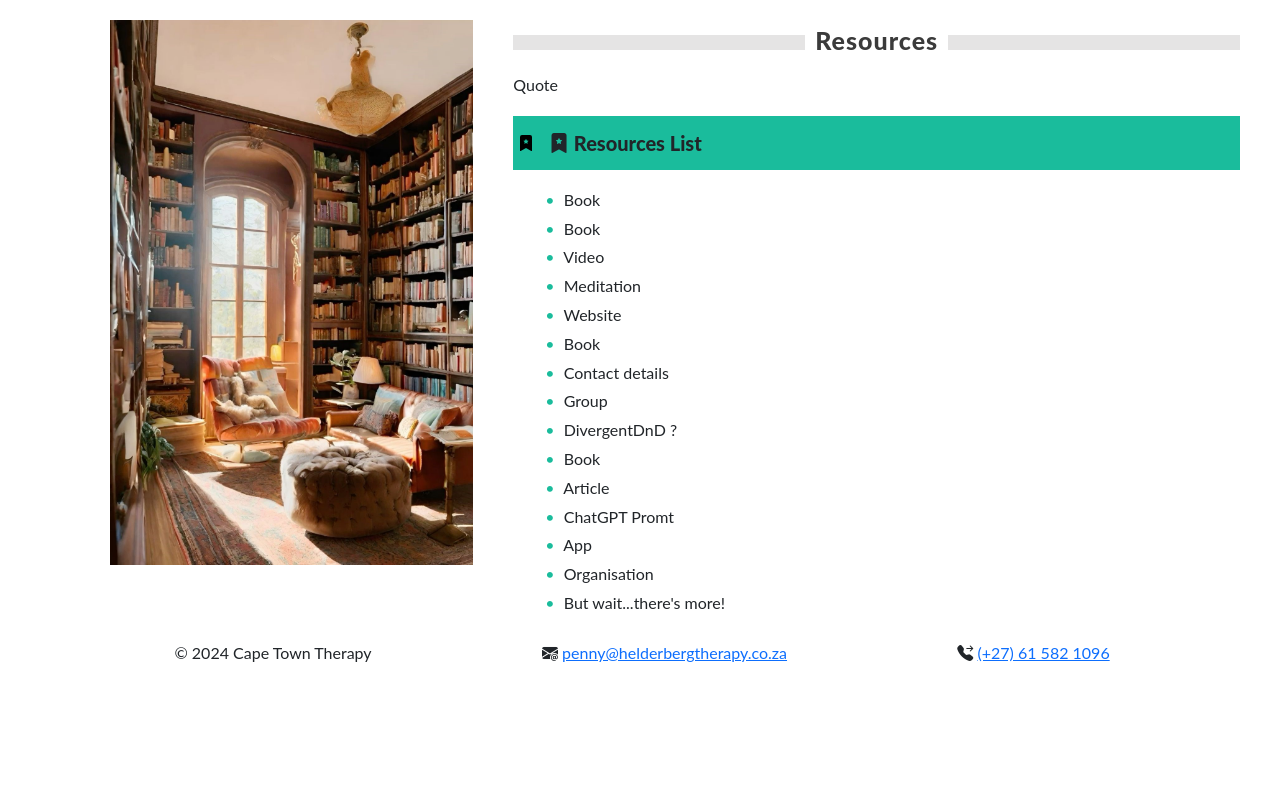
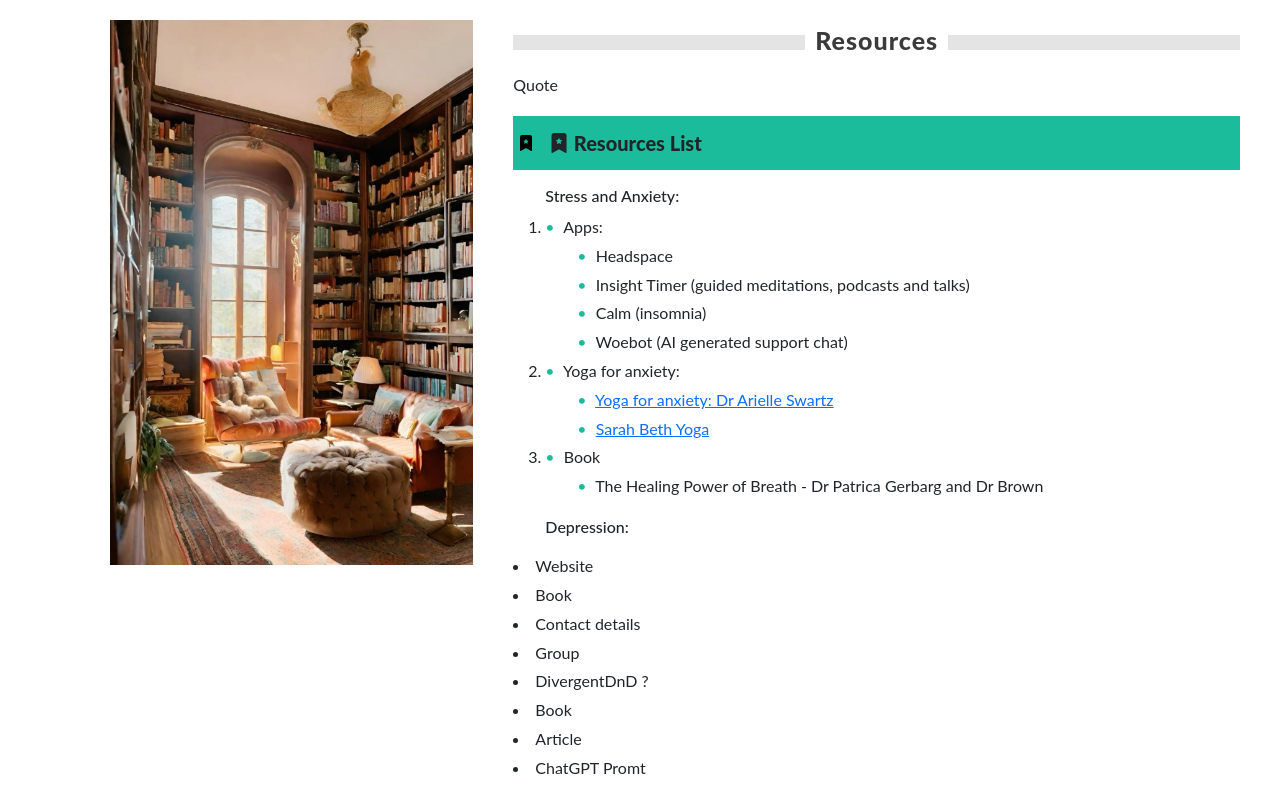
Before and after one commit to JDGresse/1_Deployed, a Django app: page /resources/ in a window 1280 px wide. Shown: the part 106-894 px from the top of the page. Before the commit the page ends 768 px from the top, so only its background shows below. Run offline with Django 5.2, Linux system fonts and the light colour scheme; some libraries are stand-ins or nearby versions.

Commit message:
Add files via upload
Update Resources page

```diff
--- a/web_pages/templates/web_pages/resources.html
+++ b/web_pages/templates/web_pages/resources.html
@@ -9,7 +9,8 @@
 
 <div style="display: flex;">
   <div style="flex: 1;">
-        <img src="{% static 'images/resources.jpg' %}" alt="Resources" style="margin-left: 110px; margin-top: 20px; max-width: 100%; height: auto;">
+    <img src="{% static 'images/resources.jpg' %}" alt="Resources"
+      style="margin-left: 110px; margin-top: 20px; max-width: 100%; height: auto;">
   </div>
   <div style="flex: 2; margin-left: 150px; margin-right: 40px;">
     <h4><span>Resources</span></h4>
@@ -22,18 +23,52 @@
       Resources List
     </h5>
     <p class="base-margin"></p>
-      <ul class="list-blurb">
+    <ol class="list-blurb">
+      <h6>Stress and Anxiety:</h6>
       <li>
-          Book
+        Apps:
+      </li>
+      <ul>
+        <li>
+          Headspace
+        </li>
+        <li>
+          Insight Timer (guided meditations, podcasts and talks)
+        </li>
+        <li>
+          Calm (insomnia)
+        </li>
+        <li>
+          Woebot (AI generated support chat)
+        </li>
+      </ul>
+      <li>
+        Yoga for anxiety:
+      </li>
+      <ul>
+        <li>
+          <a href="https://drarielleschwartz.com/yoga-for-anxiety-dr-arielle-schwartz/">Yoga for anxiety: Dr Arielle
+            Swartz</a>
+        </li>
+        <li>
+          <a href="https://www.youtube.com/watch?v=2hOpboizq1k&ab_channel=SarahBethYoga">Sarah Beth Yoga</a>
+        </li>
+      </ul>
       <li>
         Book
       </li>
+      <ul>
         <li>
-          Video
+          The Healing Power of Breath - Dr Patrica Gerbarg and Dr Brown
         </li>
-        <li>
-          Meditation
-        </li>
+      </ul>
+    </ol>
+    </p>
+    <p class="base-margin"></p>
+    <ol class="list-blurb">
+      <h6>Depression:</h6>
+    </ol>
+    <ul></ul>
     <li>
       Website
     </li>
@@ -67,7 +102,7 @@
     <li>
       But wait...there's more!
     </li>
-      </ul>
+    </ol>
   </div>
 </div>
 
```
Lines whose indentation alone changed are shown as unchanged.
